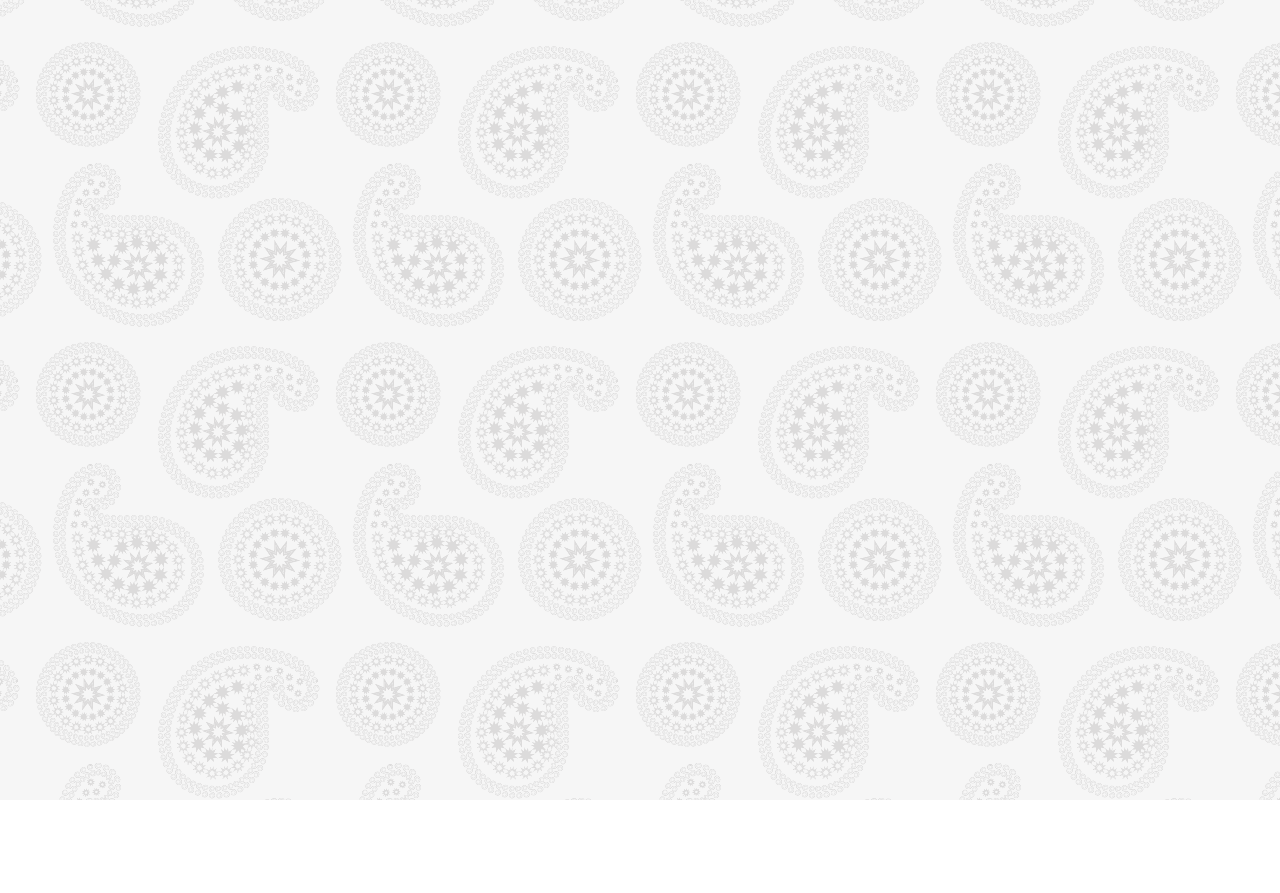
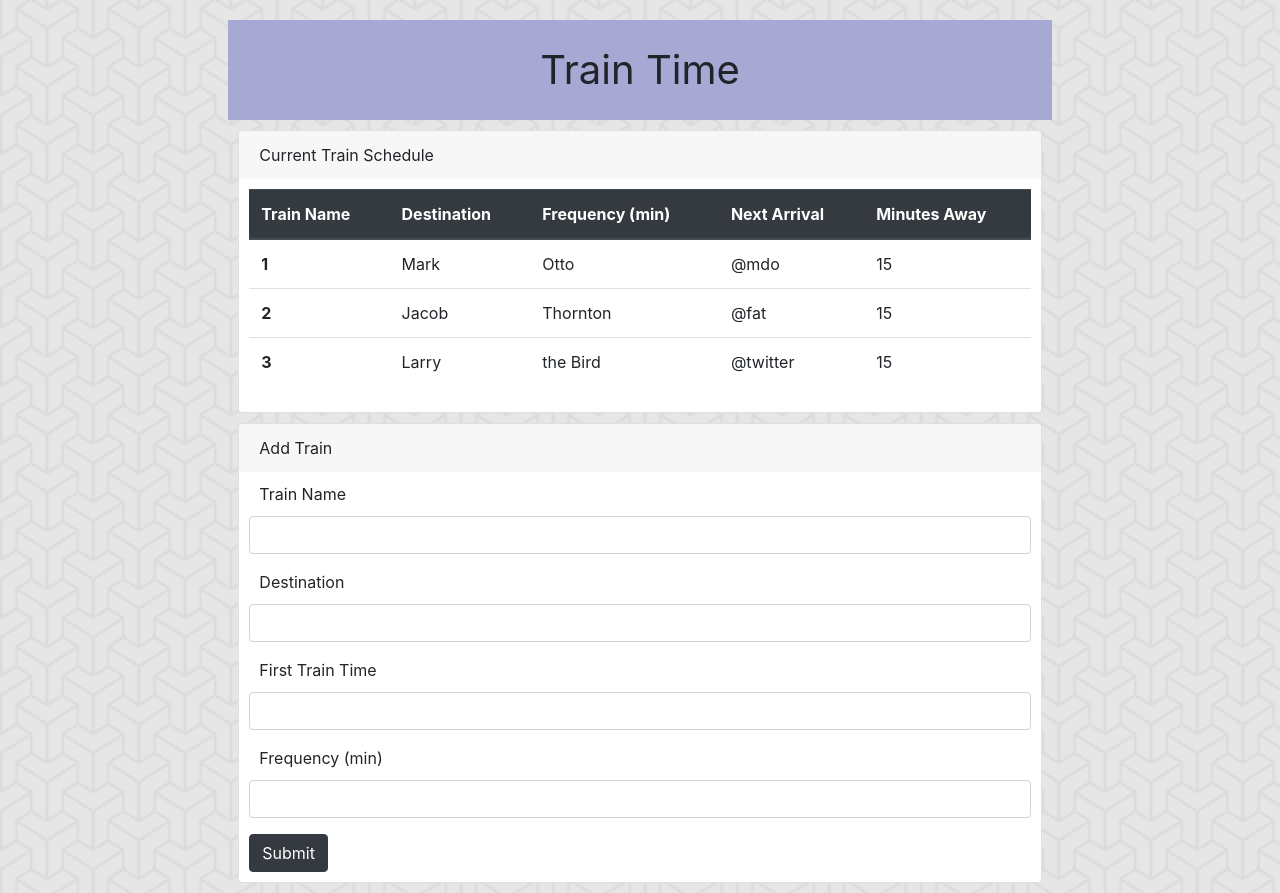
Before and after one commit to alex-engelmann/Train-Scheduler, a plain HTML site: page index.html in a window 1280 px wide. Before the commit the page ends 800 px from the top, so only its background shows below. Drawn offline with nearby package versions, Linux system fonts and the light colour scheme.

Commit message:
basic layout done

```diff
--- a/assets/css/style.css
+++ b/assets/css/style.css
@@ -1,9 +1,32 @@
 body {
-    background-image: url(../images/paisley.png);
+    background-image: url(../images/escheresque_@2X.png);
 }
 
-button, div, form, input {
+#title {
+    margin-top: 20px;
+}
+
+label, .card {
     margin: 10px;
+}
+
+label {
+    margin-top: 0px;
+}
+
+#title {
+    font-size: 30pt;
+    text-align: center;
+    background-color: rgb(168, 168, 212);
+    padding: 20px;
+}
+
+.card-header {
+    border-bottom: none;
+}
+.card-body {
+    padding: 5px;
+    margin: 5px;
 }
 
 .container {
--- a/index.html
+++ b/index.html
@@ -5,7 +5,7 @@
     <meta charset="UTF-8">
     <meta name="viewport" content="width=device-width, initial-scale=1.0">
     <meta http-equiv="X-UA-Compatible" content="ie=edge">
-    <title>Train Scheduler</title>
+    <title>Train Time is Anytime</title>
 
     <link rel="stylesheet" href="https://stackpath.bootstrapcdn.com/bootstrap/4.3.1/css/bootstrap.min.css"
         integrity="sha384-ggOyR0iXCbMQv3Xipma34MD+dH/1fQ784/j6cY/iJTQUOhcWr7x9JvoRxT2MZw1T" crossorigin="anonymous">
@@ -14,6 +14,109 @@
 </head>
 
 <body>
+
+    <div class="container-fluid">
+        <div class="row" id="parent-of-columns">
+            <div class="col-lg-2" id="left-column"></div>
+
+            <div class="col-lg-8 rounded" id="center-column">
+                <div class="container" id="title">Train Time</div>
+
+                <div class="card">
+                    <div class="card-header">Current Train Schedule</div>
+                    <div class="card-body">
+                        <table class="table">
+                            <thead class="thead-dark">
+                                <tr>
+                                    <th scope="col">Train Name</th>
+                                    <th scope="col">Destination</th>
+                                    <th scope="col">Frequency (min)</th>
+                                    <th scope="col">Next Arrival</th>
+                                    <th scope="col">Minutes Away</th>
+                                </tr>
+                            </thead>
+                            <tbody>
+                                <tr>
+                                    <th scope="row">1</th>
+                                    <td>Mark</td>
+                                    <td>Otto</td>
+                                    <td>@mdo</td>
+                                    <td>15</td>
+                                </tr>
+                                <tr>
+                                    <th scope="row">2</th>
+                                    <td>Jacob</td>
+                                    <td>Thornton</td>
+                                    <td>@fat</td>
+                                    <td>15</td>
+                                </tr>
+                                <tr>
+                                    <th scope="row">3</th>
+                                    <td>Larry</td>
+                                    <td>the Bird</td>
+                                    <td>@twitter</td>
+                                    <td>15</td>
+                                </tr>
+                            </tbody>
+                        </table>
+                    </div>
+                </div>
+
+                <div class="card">
+                    <div class="card-header">Add Train</div>
+                    <div class="card-body">
+
+                            <label for="train-name">Train Name</label>
+                            <div class="input-group mb-3">
+                              <input type="text" class="form-control" id="train-name">
+                            </div>
+
+                            <label for="train-name">Destination</label>
+                            <div class="input-group mb-3">
+                              <input type="text" class="form-control" id="train-name">
+                            </div>
+
+                            <label for="train-name">First Train Time</label>
+                            <div class="input-group mb-3">
+                              <input type="text" class="form-control" id="train-name">
+                            </div>
+
+                            <label for="train-name">Frequency (min)</label>
+                            <div class="input-group mb-3">
+                              <input type="text" class="form-control" id="train-name">
+                            </div>
+
+                            <button type="button" type="submit" class="btn btn-dark">Submit</button>
+
+
+
+
+
+
+
+                    </div>
+                </div>
+
+
+
+
+
+            </div>
+            <div class="col-lg-2" id="right-column"></div>
+        </div>
+        <div class="footer">
+
+        </div>
+
+
+
+
+
+
+
+
+
+
 
 
 
```
Also changed, not shown: assets/images/escheresque.png (added), assets/images/escheresque_@2X.png (added). Lines whose indentation alone changed are shown as unchanged.
